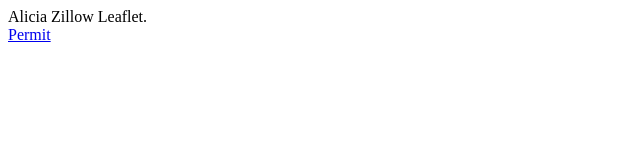
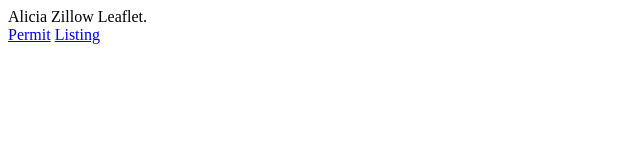
Before and after one commit to YiqinAliciaShen/YiqinAliciaShen.github.io, a plain HTML site: page index.html in a window 1280 px wide. Shown: the full height of the page, 0-640 px from the left. Drawn offline with Linux system fonts and the light colour scheme.

Commit message:
Add Listing

```diff
--- a/index.html
+++ b/index.html
@@ -5,6 +5,7 @@
   <body>
 
     <a href="permit.html">Permit</a>
+    <a href="listing.html">Listing</a>
 
   </body>
 </html>
```
